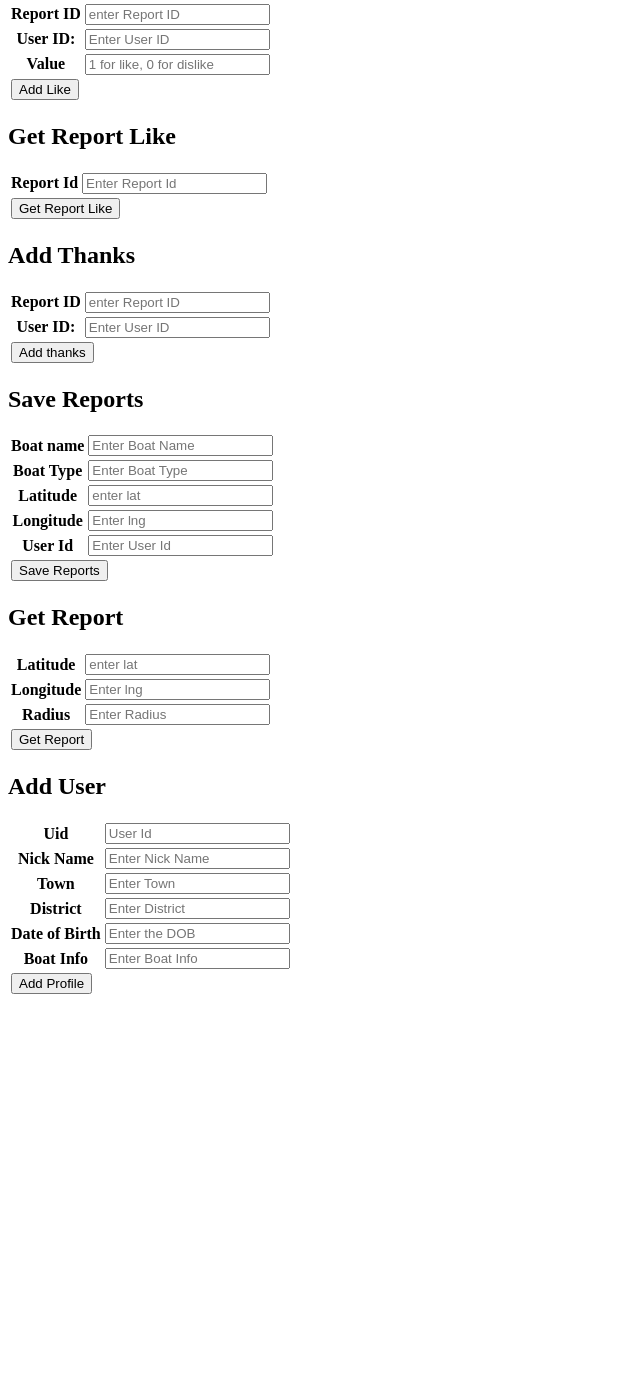
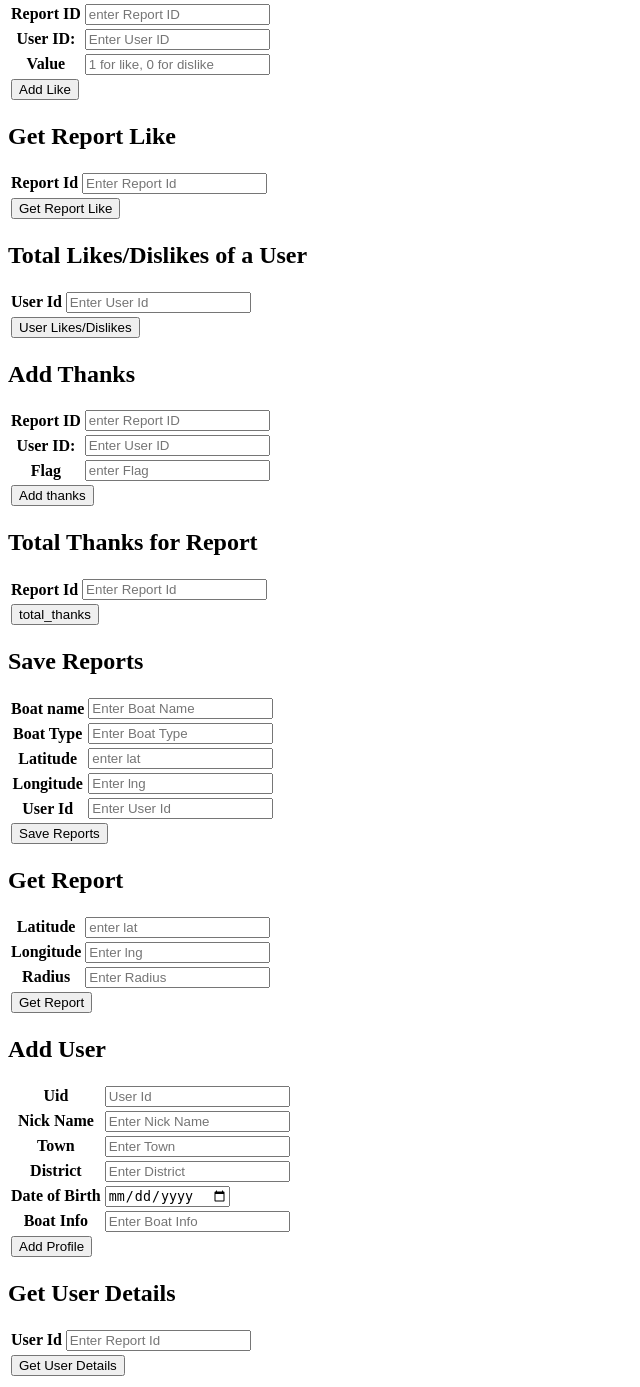
Before and after one commit to stoic1979/BoatServer, a Flask app: page /api_demo in a window 1280 px wide. Shown: the part 441-1828 px from the top of the page, without its empty margins (0-640 px from the left). Before the commit the page ends 1435 px from the top, so only its background shows below. Run offline with Flask 2, Linux system fonts and the light colour scheme.

Commit message:
updates apis

```diff
--- a/server.py
+++ b/server.py
@@ -288,14 +288,37 @@ def add_profile():
 
     return json.dumps(ret)
 
+@app.route("/get_user", methods=['POST'])
+def get_user():
+    print ("+++====+get_user+==>>:", request.form)
+    ret = {"err": 0, "msg": "Get the User Details"}
+    user_id = request.form['user_id']
+    user = User.query.filter_by(id=user_id).first()
+    if not user:
+        ret["err"] = 1
+        ret["msg"] = "User not found with given id = %s" % user_id
+    else:
+        ret["User"] = user.serializes
+    return json.dumps(ret)
+
 
 def get_report_like_count(report_id):
     counter = 0
-    likesreport = Likes.query.all()
+    likesreport = Likes.query.filter_by(value=1).all()
+
     for likes in likesreport:
         if report_id == likes.report:
             counter +=1
     return counter
+
+def get_report_dislike_count(report_id):
+    counter = 0
+    likesreport = Likes.query.filter_by(value=0).all()
+    for likes in likesreport:
+        if report_id == likes.report:
+            counter +=1
+    return counter
+
 
 @app.route("/get_like_count", methods=['POST'])
 def get_like_count():
@@ -306,6 +329,7 @@ def get_like_count():
         report_id = int(request.form['report_id'])
         ret["report_id"] = report_id
         ret["likes_count"] = get_report_like_count(report_id)
+        ret["dislike_count"] = get_report_dislike_count(report_id)
     except Exception as exp:
         print ("exp:", exp)
         print(traceback.format_exc())
@@ -322,13 +346,52 @@ def add_like():
         likeReportId = int(request.form['report_id'])
         likeUserId = int(request.form['user_id'])
         value = int(request.form['value'])
-        like = Likes(likeReportId, likeUserId, value)
-        db.session.add(like)
-        db.session.commit()
+        #like = Likes(likeReportId, likeUserId, value)
+        if Likes.query.filter_by(user=likeUserId).all():
+            print "User is already exist"
+        else:
+            like = Likes(likeReportId, likeUserId, value)
+            db.session.add(like)
+            db.session.commit()
     except Exception as exp:
         print ("exp:", exp)
         print(traceback.format_exc())
     return "Likes Add"
+
+
+def get_user_like_count(user_id):
+    counter = 0
+    likesreport = Likes.query.filter_by(value=1).all()
+
+    for likes in likesreport:
+        if user_id == likes.user:
+            counter +=1
+    return counter
+
+def get_user_dislike_count(user_id):
+    counter = 0
+    likesreport = Likes.query.filter_by(value=0).all()
+    for likes in likesreport:
+        if user_id == likes.user:
+            counter +=1
+    return counter
+
+@app.route("/users_likes_dislikes", methods=['POST'])
+def user_likes_dislikes():
+    ret = {"error": 0}
+    try:
+        user_id = int(request.form['user_id'])
+        ret["User_id"] = user_id
+        ret["likes_count"] = get_user_like_count(user_id)
+        ret["dislike_count"] = get_user_dislike_count(user_id)
+        thanks_count = Thanks.query.filter_by(value=1).all()
+        for thanks in thanks_count:
+            if user_id == thanks.user:
+                ret["Thanks"] = thanks.value
+    except Exception as exp:
+        print ("exp:", exp)
+        print(traceback.format_exc())
+    return json.dumps(ret)
 
 
 @app.route("/add_thanks", methods=['POST'])
@@ -336,13 +399,37 @@ def add_thanks():
     try:
         report_id = request.form['thanks_report_id']
         user_id = request.form['thanks_user_id']
-        thanks = Thanks(report_id, user_id)
+        flag_value = request.form['flag_value']
+        thanks = Thanks(report_id, user_id, flag_value)
         db.session.add(thanks)
         db.session.commit()
     except Exception as exp:
         print ("exp:", exp)
         print(traceback.format_exc())
     return "Thanks Added"
+
+
+@app.route("/total_thanks", methods=['POST'])
+def total_thanks():
+    ret = {"error": 0}
+    try:
+        report_id = int(request.form['report_id'])
+        counter = 0
+        thanks_total = Thanks.query.all()
+        for thanks in thanks_total:
+            if report_id == thanks.report:
+                counter +=1
+                ret["Total Thanks"] = counter
+                ret["Report Id"] = thanks.report
+                ret["User Id"] = thanks.user
+                ret["Flag"] = thanks.value
+            else:
+                ret["error"] = 1
+                ret["msg"] = "Invaild Report Id Entered by user"
+    except Exception as exp:
+        print ("exp:", exp)
+        print(traceback.format_exc())
+    return json.dumps(ret)
 
 @app.route("/save_reports", methods=['POST'])
 def save_reports():
--- a/templates/api_demo.html
+++ b/templates/api_demo.html
@@ -143,9 +143,20 @@
         </form>
 
 
+         <!-- ++++++++++++++++++++++++++++++++++ Get User Like/Dislike ++++++++++++++++++++++++++++++  -->
 
-
-
+        <h2>Total Likes/Dislikes of a User</h2>
+        <form method="post" action="/users_likes_dislikes">
+            <table>
+                <tr>
+                    <th>User Id</th>
+                    <td><input type="text" name="user_id" placeholder="Enter User Id"></td>
+                </tr>
+               <tr>
+                    <td colspan="2"><input type="submit" value="User Likes/Dislikes">
+                </tr>
+            </table>
+        </form>
 
  <!-- ++++++++++++++++++++++++++++++++++ Add Thanks ++++++++++++++++++++++++++++++  -->
 
@@ -163,12 +174,31 @@
                     </th>
                     <td><input type="text" name="thanks_user_id" placeholder="Enter User ID"></td>
                 </tr>
+                 <tr>
+                    <th>Flag</th>
+                    <td><input type="text" name="flag_value" placeholder="enter Flag"></td>
+                </tr>
                 <tr>
                     <td colspan="2"><input type="submit" value="Add thanks">
                 </tr>
             </table>
         </form>
 
+
+        <!-- ++++++++++++++++++++++++++++++++++ Total Thanks for Report ++++++++++++++++++++++++++++++  -->
+
+        <h2>Total Thanks for Report</h2>
+        <form method="post" action="/total_thanks">
+            <table>
+                <tr>
+                    <th>Report Id</th>
+                    <td><input type="text" name="report_id" placeholder="Enter Report Id"></td>
+                </tr>
+               <tr>
+                    <td colspan="2"><input type="submit" value="total_thanks">
+                </tr>
+            </table>
+        </form>
 
         <!-- ++++++++++++++++++++++++++++++++++ Save Reports ++++++++++++++++++++++++++++++  -->
 
@@ -259,7 +289,7 @@
                 </tr>
                 <tr>
                     <th>Date of Birth</th>
-                    <td><input type="text" name="dob" placeholder="Enter the DOB"></td>
+                    <td><input type="date" name="dob" placeholder="Enter the DOB"></td>
                 </tr>
                 <tr>
                     <th>Boat Info</th>
@@ -270,5 +300,22 @@
                 </tr>
             </table>
         </form>
+
+        <!-- ++++++++++++++++++++++++++++++++++ Get User Details ++++++++++++++++++++++++++++++  -->
+
+        <h2>Get User Details</h2>
+        <form method="post" action="/get_user">
+            <table>
+                <tr>
+                    <th>User Id</th>
+                    <td>
+                        <input type="text" name="user_id" placeholder="Enter Report Id">
+                    </td>
+                </tr>
+                <tr>
+                    <td colspan="2"><input type="submit" value="Get User Details">
+                </tr>
+            </table>
+        </form>
 	</body>
 </html>
```
Also changed, not shown: models.py (+24 -21 lines).
